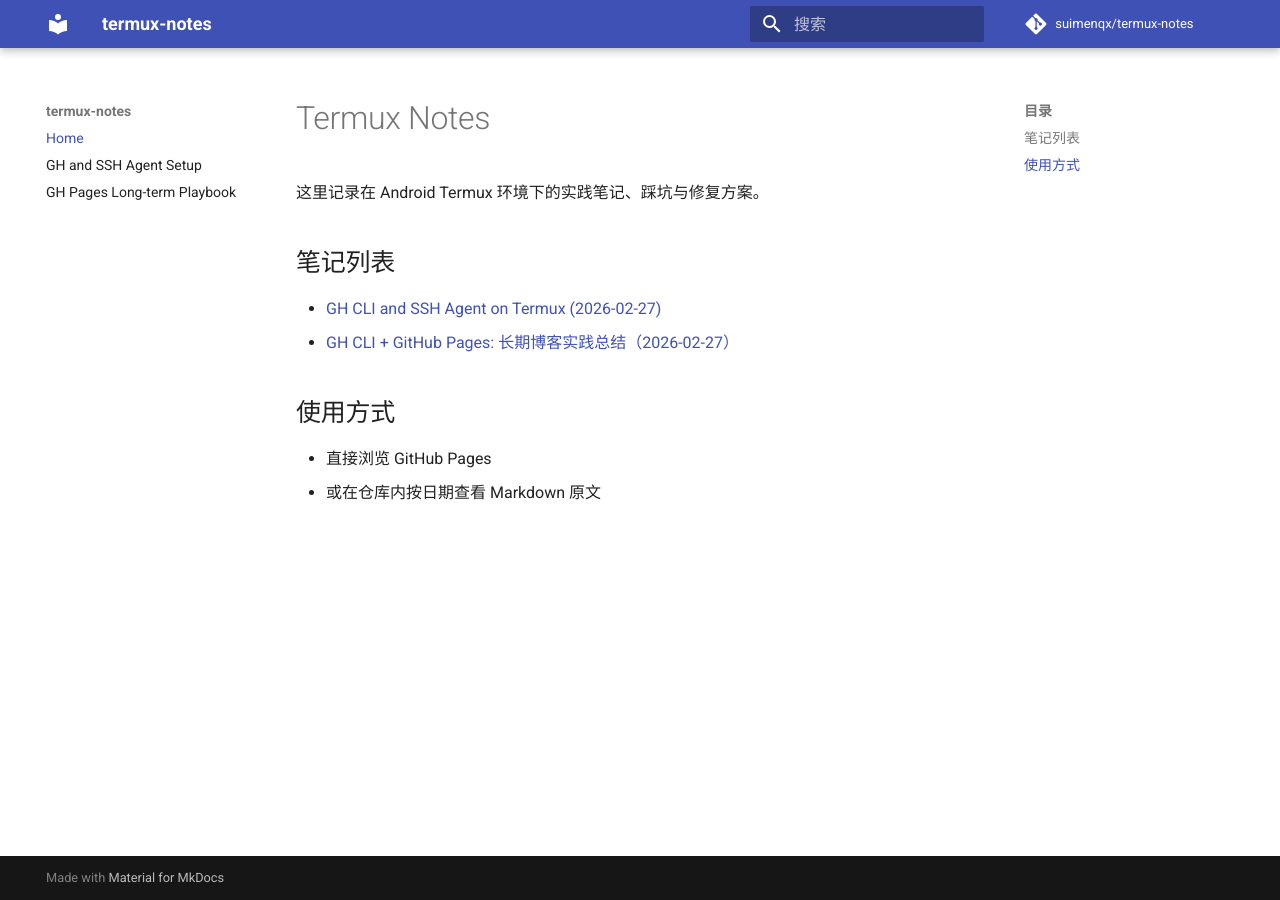
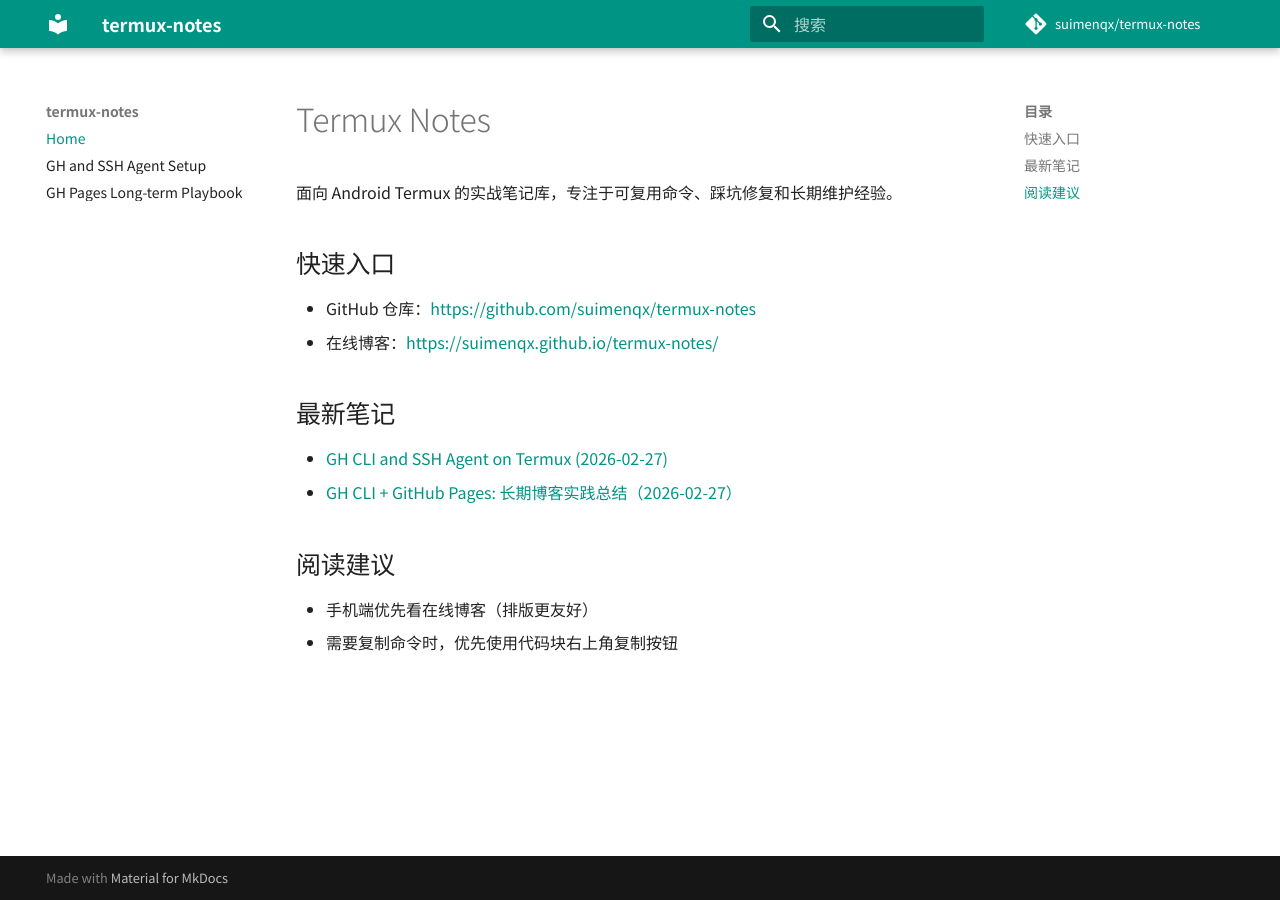
Before and after one commit to suimenqx/termux-notes, an MkDocs documentation site: the page built from notes/index.md, in a window 1280 px wide. Built offline with MkDocs 1.6.1 and Material for MkDocs 9.7.7, drawn with Linux system fonts in a browser that asks for light colours; comment, search, counter and statistics services are not loaded.

Commit message:
Optimize Pages layout for mobile reading

```diff
--- a/mkdocs.yml
+++ b/mkdocs.yml
@@ -7,9 +7,26 @@
 theme:
   name: material
   language: zh
+  font:
+    text: Noto Sans SC
+    code: JetBrains Mono
+  palette:
+    - scheme: default
+      primary: teal
+      accent: blue
+  features:
+    - navigation.instant
+    - navigation.tracking
+    - navigation.top
+    - toc.follow
+    - content.code.copy
+    - search.suggest
+    - search.highlight
 
 # Reuse existing notes as the docs source.
 docs_dir: notes
+extra_css:
+  - stylesheets/extra.css
 
 nav:
   - Home: index.md
@@ -18,5 +35,8 @@
 
 markdown_extensions:
   - admonition
+  - pymdownx.highlight
+  - pymdownx.superfences
+  - pymdownx.inlinehilite
   - toc:
       permalink: true
--- a/notes/index.md
+++ b/notes/index.md
@@ -1,11 +1,15 @@
 # Termux Notes
 
-这里记录在 Android Termux 环境下的实践笔记、踩坑与修复方案。
+面向 Android Termux 的实战笔记库，专注于可复用命令、踩坑修复和长期维护经验。
 
-## 笔记列表
+## 快速入口
+- GitHub 仓库：<https://github.com/suimenqx/termux-notes>
+- 在线博客：<https://suimenqx.github.io/termux-notes/>
+
+## 最新笔记
 - [GH CLI and SSH Agent on Termux (2026-02-27)](2026-02-27-gh-and-ssh-agent.md)
 - [GH CLI + GitHub Pages: 长期博客实践总结（2026-02-27）](2026-02-27-gh-pages-long-term-blog-playbook.md)
 
-## 使用方式
-- 直接浏览 GitHub Pages
-- 或在仓库内按日期查看 Markdown 原文
+## 阅读建议
+- 手机端优先看在线博客（排版更友好）
+- 需要复制命令时，优先使用代码块右上角复制按钮
```
Also changed, not shown: 1 other file.
